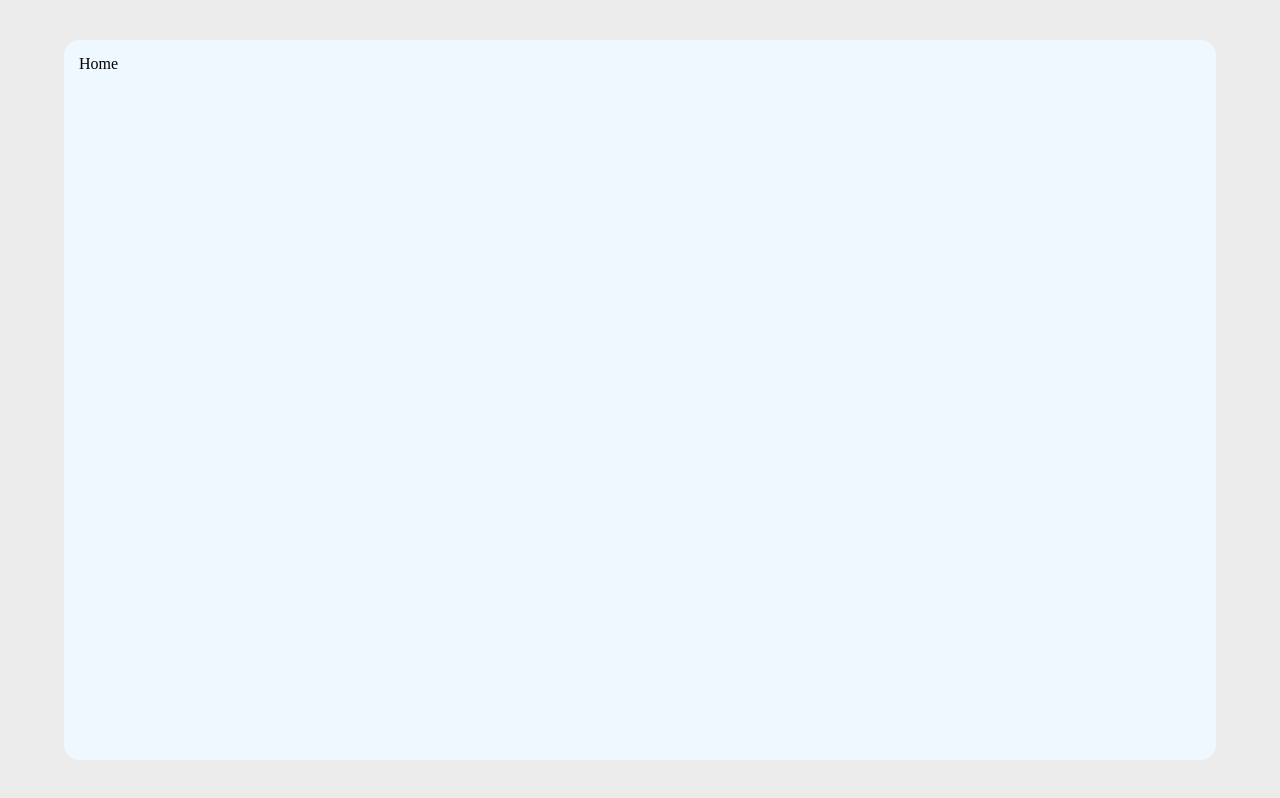
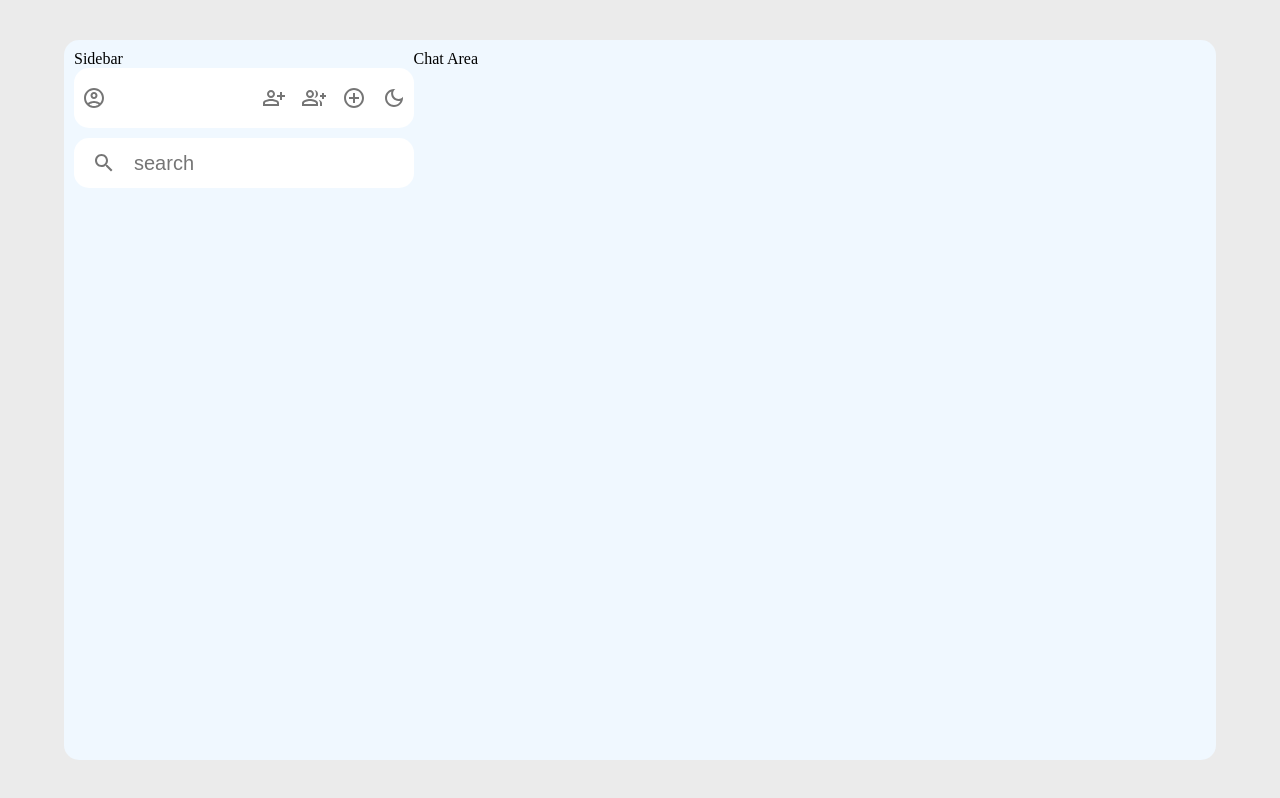
Before and after one commit to shiningsudipto/chatApp-socket.io, a React (Vite) app: page / in a window 1280 px wide. Built offline with nearby package versions, Linux system fonts and the light colour scheme.

Commit message:
icons and search added

```diff
--- /dev/null
+++ b/src/components/ChatArea.jsx
@@ -0,0 +1,10 @@
+
+const ChatArea = () => {
+    return (
+        <div className="chatArea">
+            <p>Chat Area</p>
+        </div>
+    );
+};
+
+export default ChatArea;
--- /dev/null
+++ b/src/components/SActionIcons.jsx
@@ -0,0 +1,34 @@
+import { IconButton } from "@mui/material";
+import AccountCircleOutlinedIcon from '@mui/icons-material/AccountCircleOutlined'; import PersonAddAltOutlinedIcon from '@mui/icons-material/PersonAddAltOutlined';
+import GroupAddOutlinedIcon from '@mui/icons-material/GroupAddOutlined';
+import AddCircleOutlineOutlinedIcon from '@mui/icons-material/AddCircleOutlineOutlined';
+import DarkModeOutlinedIcon from '@mui/icons-material/DarkModeOutlined';
+import LightModeOutlinedIcon from '@mui/icons-material/LightModeOutlined';
+
+const SActionIcons = () => {
+    return (
+        <div className="sidebarActionIcons">
+            <div>
+                <IconButton>
+                    <AccountCircleOutlinedIcon />
+                </IconButton>
+            </div>
+            <div>
+                <IconButton>
+                    <PersonAddAltOutlinedIcon />
+                </IconButton>
+                <IconButton>
+                    <GroupAddOutlinedIcon />
+                </IconButton>
+                <IconButton>
+                    <AddCircleOutlineOutlinedIcon />
+                </IconButton>
+                <IconButton>
+                    <DarkModeOutlinedIcon />
+                </IconButton>
+            </div>
+        </div>
+    );
+};
+
+export default SActionIcons;
--- /dev/null
+++ b/src/components/SSearchSection.jsx
@@ -0,0 +1,15 @@
+import { IconButton } from "@mui/material";
+import SearchOutlinedIcon from '@mui/icons-material/SearchOutlined';
+
+const SSearchSection = () => {
+    return (
+        <div className="searchBar">
+            <IconButton>
+                <SearchOutlinedIcon />
+            </IconButton>
+            <input placeholder="search" className="searchInput" />
+        </div>
+    );
+};
+
+export default SSearchSection;
--- /dev/null
+++ b/src/components/Sidebar.jsx
@@ -0,0 +1,14 @@
+import SActionIcons from "./SActionIcons";
+import SSearchSection from "./SSearchSection";
+
+const Sidebar = () => {
+    return (
+        <div className="sidebar">
+            <p>Sidebar</p>
+            <SActionIcons />
+            <SSearchSection />
+        </div>
+    );
+};
+
+export default Sidebar;
--- a/src/index.css
+++ b/src/index.css
@@ -14,8 +14,51 @@
 
 .home{
     border-radius: 15px;
-    padding: 15px;
+    padding: 10px;
     width: 90%;
     height: 90%;
     background-color: rgb(240, 248, 255);
 }
+
+.homeLayout{
+    display: flex;
+    border-radius: 15px;
+}
+
+.sidebar{
+    flex: 0.3;
+    border-radius: 15px;
+}
+
+.chatArea{
+    flex: 0.7;
+    border-radius: 15px;
+}
+
+.sidebarActionIcons{
+    display: flex;
+    justify-content: space-between;
+    background-color: white;
+    border-radius: 15px;
+    padding: 10px 0;
+}
+.sAIcon{
+    font-size: 24px !important;
+}
+
+.searchBar{
+    background-color: white;
+    border-radius: 15px;
+    padding: 5px 10px;
+    margin: 10px 0;
+    display: flex;
+    align-items: center;
+}
+
+.searchInput{
+    outline: 0;
+    border: none;
+    margin-left: 10px;
+    font-size: 1.25rem;
+    width: 100%;
+}
--- a/src/pages/Home.jsx
+++ b/src/pages/Home.jsx
@@ -1,8 +1,13 @@
+import ChatArea from "../components/ChatArea";
+import Sidebar from "../components/Sidebar";
 
 const Home = () => {
     return (
         <div className="home">
-            <p>Home</p>
+            <div className="homeLayout">
+                <Sidebar />
+                <ChatArea />
+            </div>
         </div>
     );
 };
```
Also changed, not shown: src/components/SbUsers.jsx (added, +10 -0 lines).
